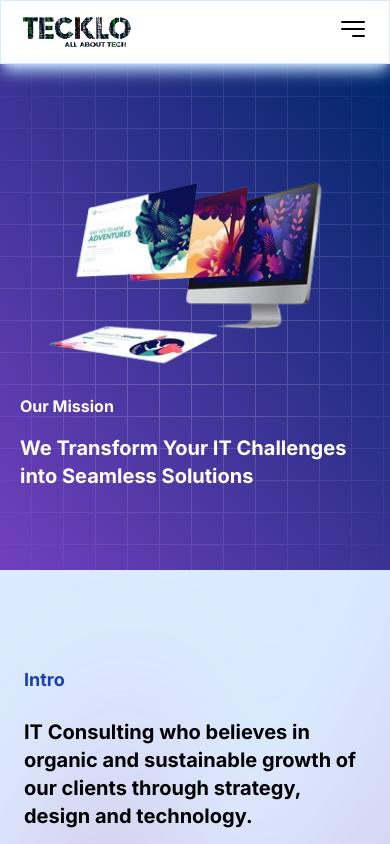
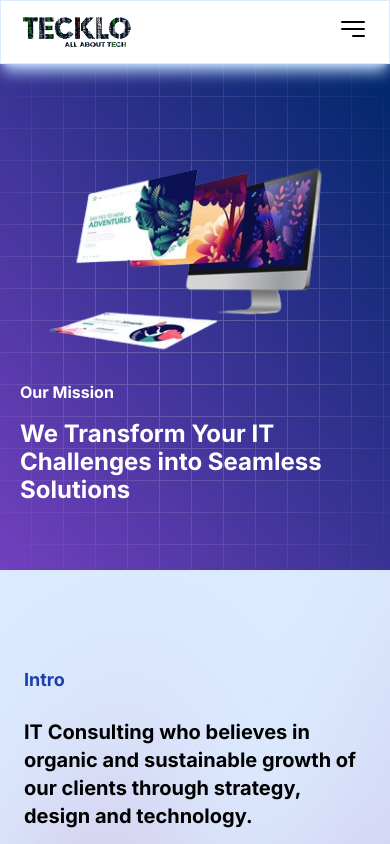
Before and after one commit to shivamdev24/Tecklo.co, a Next.js app: page / in a window 390 px wide. Shown: the top 844 px of the page. Built offline with nearby package versions, Linux system fonts and the light colour scheme.

Commit message:
text update

```diff
--- a/src/app/page.tsx
+++ b/src/app/page.tsx
@@ -132,7 +132,7 @@ export default function Home() {
                   </h1>
                 </div>
                 <div className="w-full mt-4">
-                  <h4 className="text-xl font-bold leading-[28px] md:text-5xl text-white">
+                  <h4 className="text-2xl font-bold leading-[28px] md:text-5xl text-white">
                     We Transform Your IT Challenges into Seamless Solutions
                   </h4>
                 </div>
```
